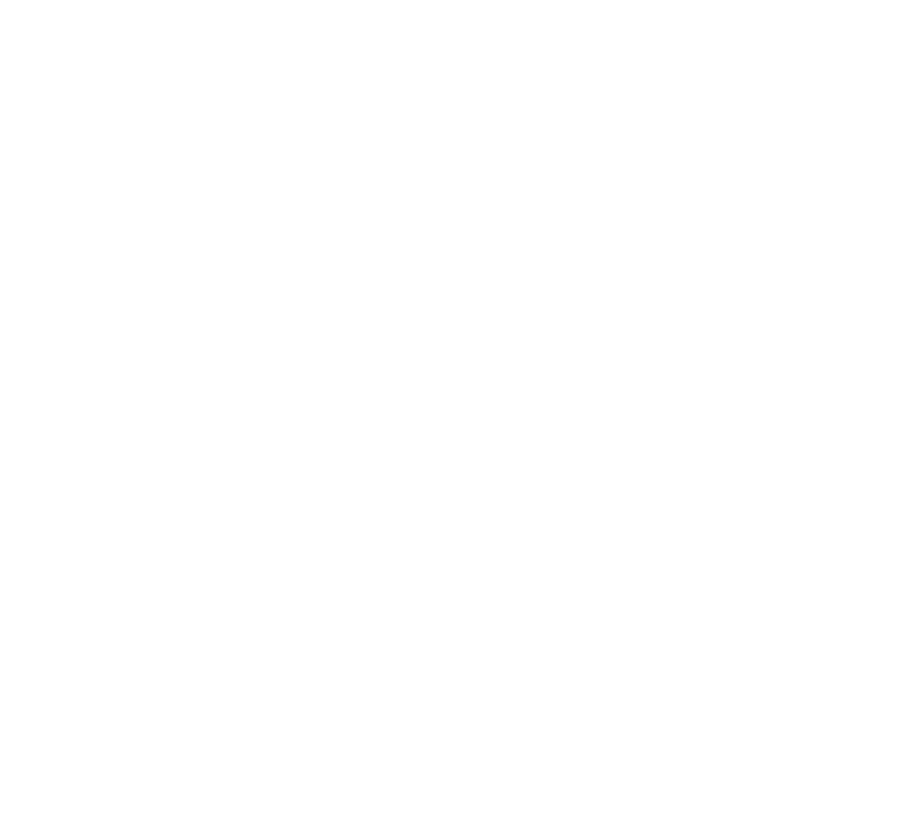
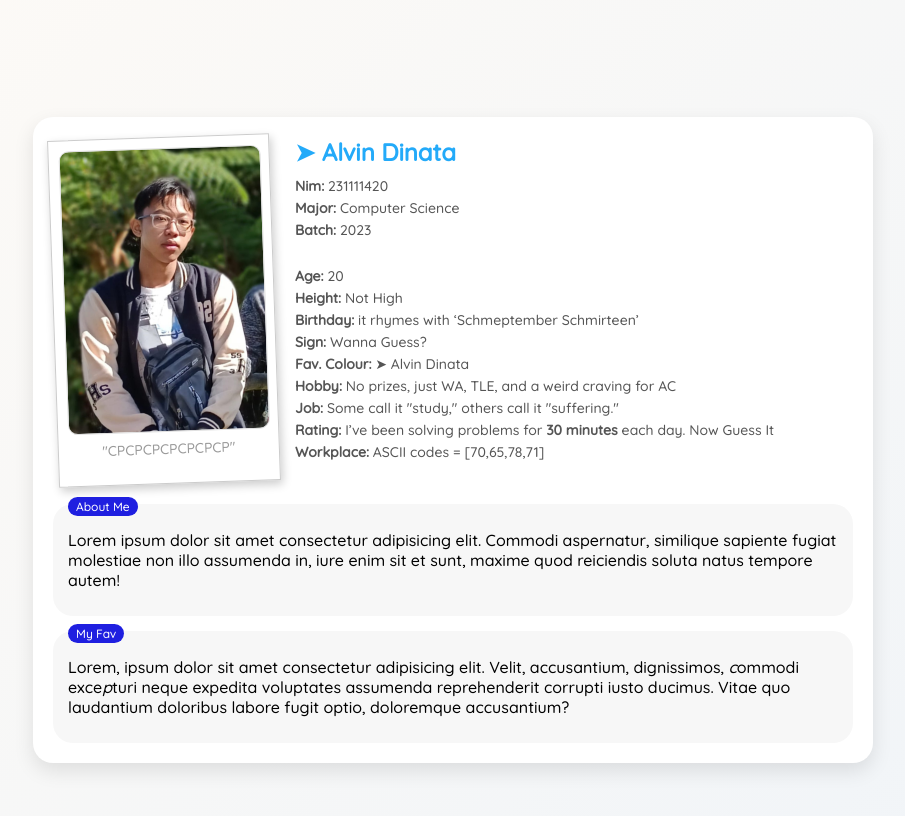
Before and after one commit to VinXBoi/Agile, a plain HTML site: page alvin.html in a window 1280 px wide. Shown: the whole page, without its empty margins (187-1092 px from the left). Drawn offline with Linux system fonts and the light colour scheme.

Commit message:
update alvin's Page

```diff
--- a/alvin.html
+++ b/alvin.html
@@ -2,10 +2,61 @@
 <html lang="en">
 <head>
     <meta charset="UTF-8">
-    <meta name="viewport" content="width=device-width, initial-scale=1.0">
-    <title>Alvin Page</title>
+    <title>Character Profile</title>
+    <link href="https://fonts.googleapis.com/css2?family=Quicksand:wght@500&display=swap" rel="stylesheet">
+    <link href="profile.css" rel="stylesheet">
+
 </head>
 <body>
 
+<div class="card">
+    <!-- Atas: Polaroid + Info -->
+    <div class="top-section">
+        <div class="polaroid">
+        <img src="/images/assets/Alvin.png" alt="">
+        <div class="polaroid-note">"CPCPCPCPCPCPCP"</div>
+        </div>
+
+        <div class="info tere">
+        <h2>➤ Alvin Dinata</h2>
+        <p><strong>Nim:</strong> 231111420</p>
+        <p><strong>Major:</strong> Computer Science</p>
+        <p><strong>Batch:</strong> 2023</p>
+        <br>
+        <p><strong>Age:</strong> 20</p>
+        <p><strong>Height:</strong> Not High</p>
+        <p><strong>Birthday:</strong> it rhymes with ‘Schmeptember Schmirteen’</p>
+        <p><strong>Sign:</strong> Wanna Guess?</p>
+        <p><strong>Fav. Colour:</strong> ➤ Alvin Dinata</p>
+        <p><strong>Hobby:</strong><i class="fas fa-book"></i> No prizes, just WA, TLE, and a weird craving for AC </p>
+        <p><strong>Job:</strong> Some call it "study," others call it "suffering."</p>
+        <p><strong>Rating:</strong> I’ve been solving problems for <b>30 minutes</b> each day. Now Guess It</p>
+        <p><strong>Workplace:</strong> ASCII codes = [70,65,78,71] </p>
+        </div>
+    </div>
+
+    <!-- Bawah: Bubble Chat -->
+    <div class="bottom-section">
+        <div class="bubble life">
+            <div class="chip blue">
+                About Me
+            </div>
+            <p>
+                Lorem ipsum dolor sit amet consectetur adipisicing elit. Commodi aspernatur, similique sapiente fugiat molestiae non illo assumenda in, iure enim sit et sunt, maxime quod reiciendis soluta natus tempore autem!
+            </p>
+
+        </div>
+
+        <div class="bubble">
+            <div class="chip blue">
+                My Fav
+            </div>
+            <p>
+                Lorem, ipsum dolor sit amet consectetur adipisicing elit. Velit, accusantium, dignissimos, <i>c</i>ommodi exce<i>p</i>turi neque expedita voluptates assumenda reprehenderit corrupti iusto ducimus. Vitae quo laudantium doloribus labore fugit optio, doloremque accusantium?
+            </p>
+        </div>
+    </div>
+</div>
+
 </body>
 </html>
```
Also changed, not shown: index.html (+4 -20 lines).
